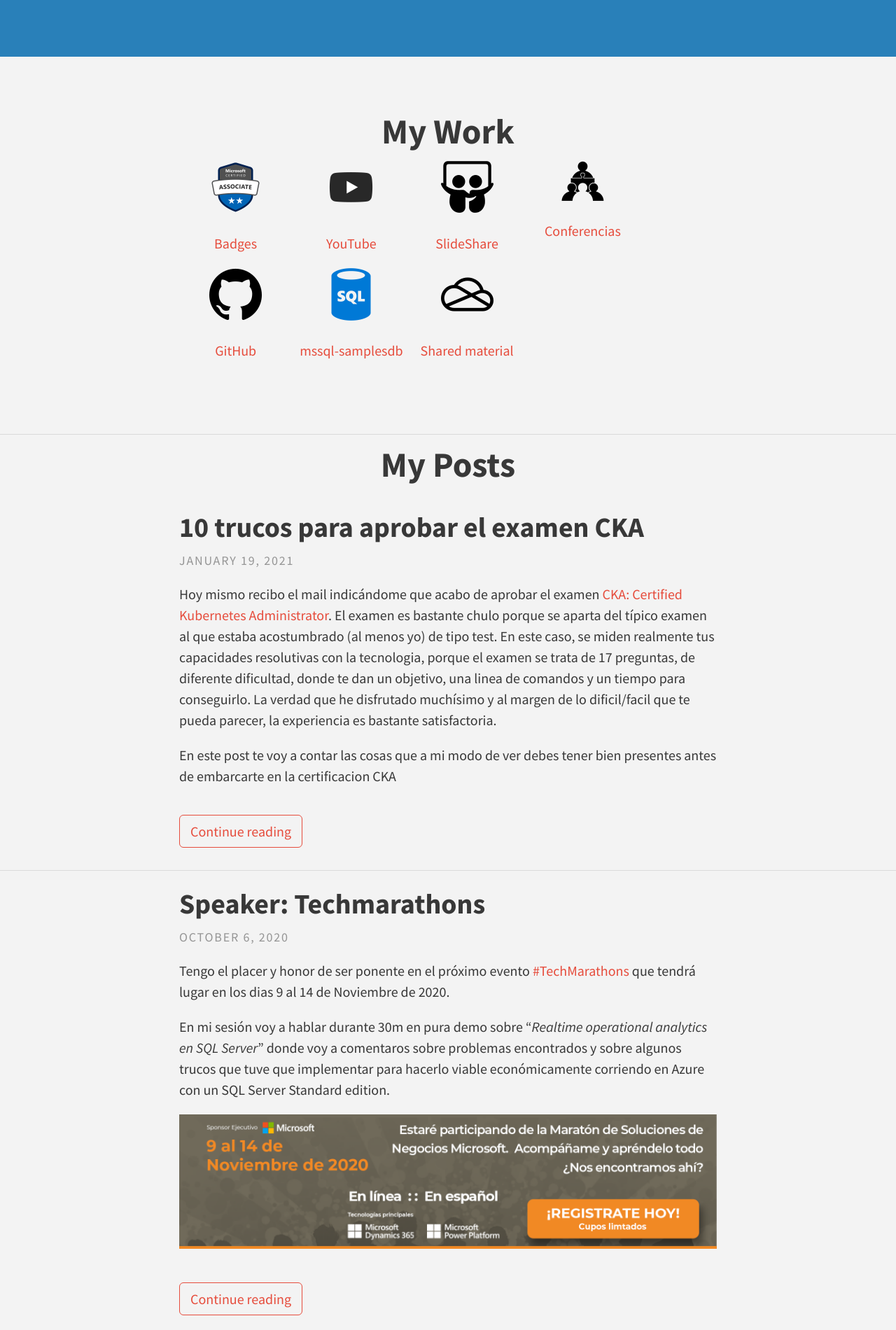
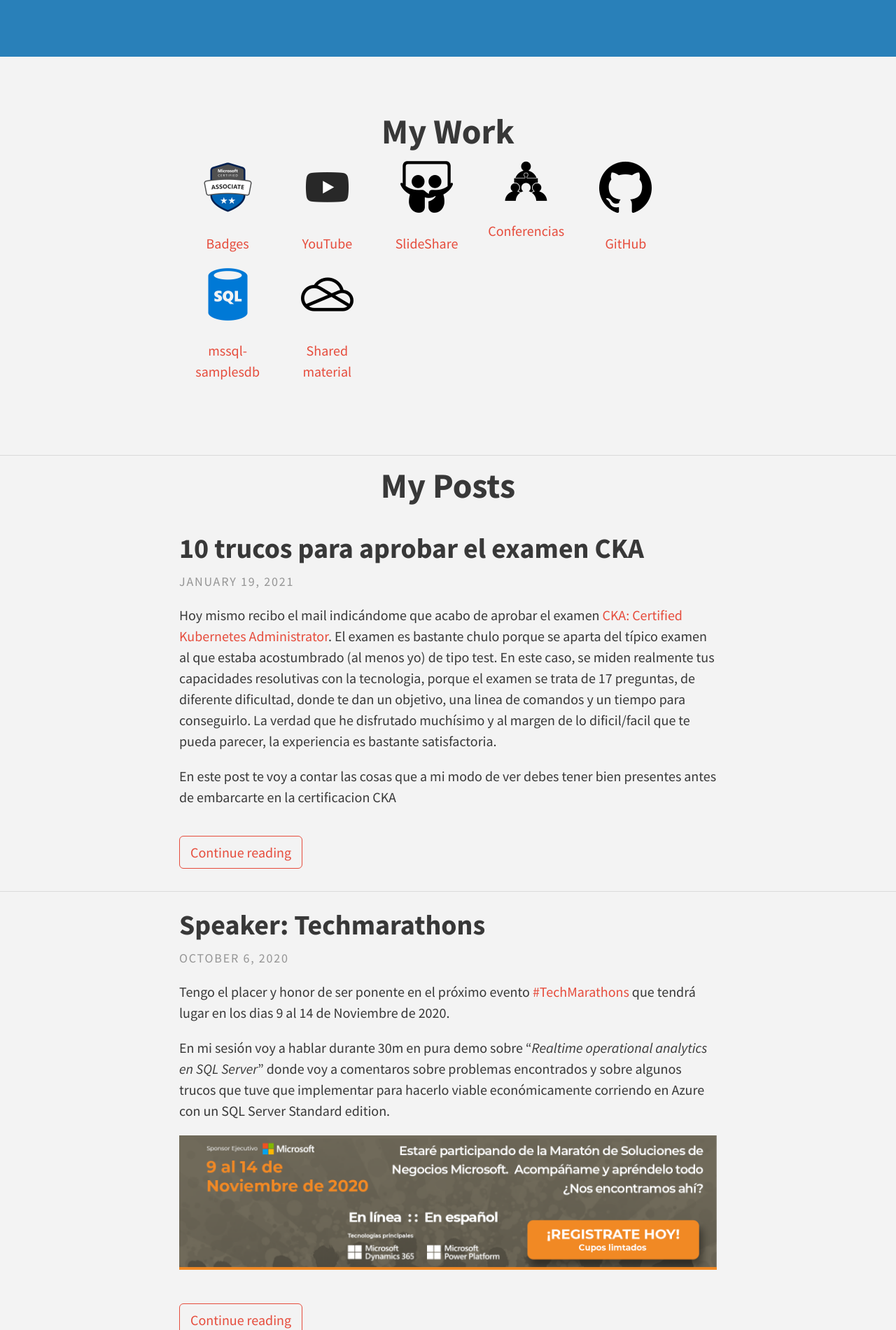
Before and after one commit to enriquecatala/enriquecatala.github.io, a Jekyll site: the page built from index.html, in a window 1280 px wide. Shown: the part 342-2242 px from the top of the page at 70% size. Built offline with Jekyll 4.4.1, drawn with Linux system fonts in a browser that asks for light colours; nearby versions of some CDN libraries; the list of posts is cut into pages by our own code; comment, search, counter and statistics services are not loaded.

Commit message:
fixing padding

```diff
--- a/_sass/layouts/_index.scss
+++ b/_sass/layouts/_index.scss
@@ -54,7 +54,7 @@
   border-bottom: 1px solid $border-color;
   li {
     text-align: center;
-    width: 20%;
+    width: 17%;
     margin-right:0.5%;
     margin-left:0.5%;
     margin-bottom: 0;
```
Also changed, not shown: 2 other files.
